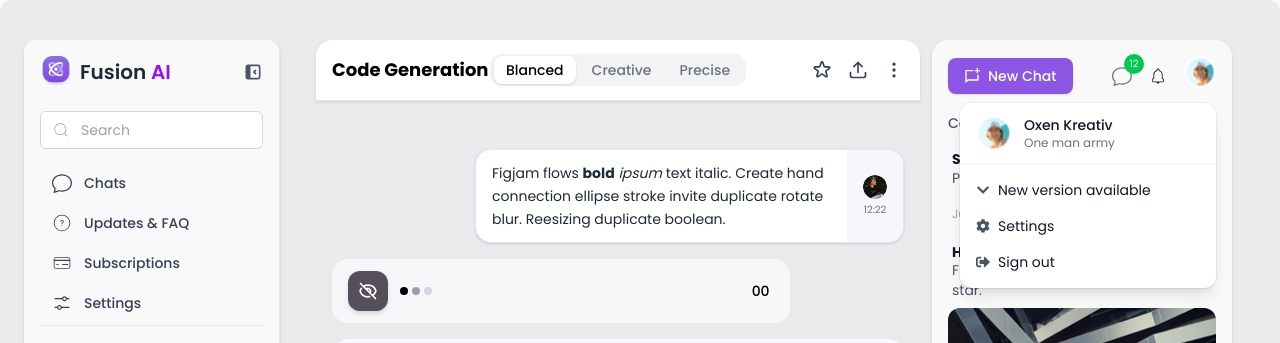
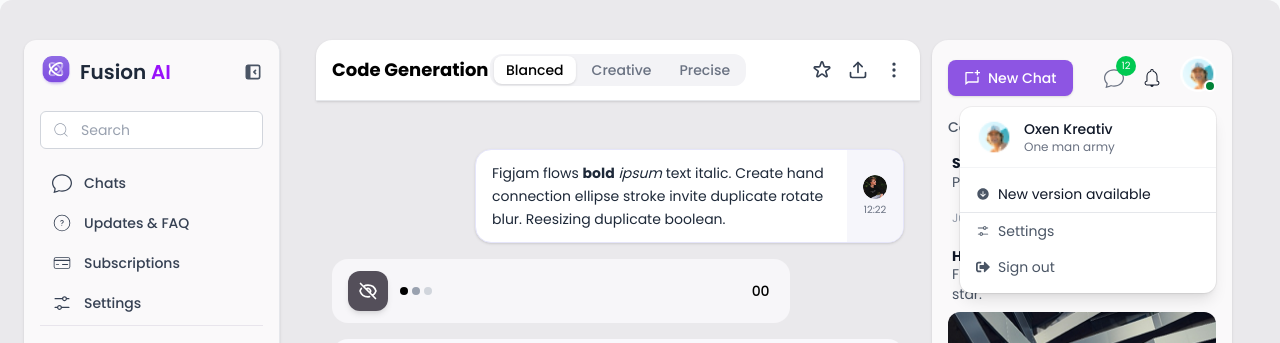
Before and after one commit to adnanfrd/barry-ai, a Next.js app: page /dashboard/code in a window 1280 px wide. Both pictures are taken after a click on the button 1200 px from the left and 72 px from the top of the page. Shown: the top 343 px of the page. Built offline with nearby package versions, Linux system fonts and the light colour scheme.

Commit message:
updated code finally

```diff
--- a/src/components/dashboard/ChatSidebar.tsx
+++ b/src/components/dashboard/ChatSidebar.tsx
@@ -1,13 +1,22 @@
 "use client";
 
-import { Fragment, useState } from "react";
-import { Button, Menu, Popover, Dialog, Transition } from "@headlessui/react";
+import {
+  Button,
+  Menu,
+  Popover,
+  MenuItem,
+  MenuItems,
+  MenuButton,
+} from "@headlessui/react";
 import Image from "next/image";
-import { FaEdit, FaSignOutAlt, FaChevronDown, FaCog } from "react-icons/fa";
+import { FaEdit, FaSignOutAlt } from "react-icons/fa";
 import { RiChatNewLine } from "react-icons/ri";
 import { BsChat } from "react-icons/bs";
 import { CiBellOn } from "react-icons/ci";
 import { FiAlertCircle } from "react-icons/fi";
+import { IoArrowDownCircleSharp } from "react-icons/io5";
+import { VscSettings } from "react-icons/vsc";
+import Link from "next/link";
 
 const messages = [
   {
@@ -39,8 +48,6 @@ const messages = [
 ];
 
 export default function ChatSidebar() {
-  const [open, setOpen] = useState(false);
-
   return (
     <div className="w-[300px] bg-[#faf9fa] dark:bg-[#1f1f1f] p-4 rounded-2xl shadow flex flex-col gap-4">
       {/* Top bar */}
@@ -58,20 +65,24 @@ export default function ChatSidebar() {
             </span>
           </div>
           <div>
-            <CiBellOn className="w-5 h-5 dark:text-gray-300" />
+            <CiBellOn className="w-6 h-6 dark:text-gray-300" />
           </div>
 
           <Menu as="div" className="relative">
-            <Menu.Button>
+            <Menu.Button className="cursor-pointer">
+              <div className="relative">
                 <Image
                   src="/photo1.png"
                   alt="User Avatar"
-                width={32}
-                height={32}
+                  width={36}
+                  height={36}
                   className="rounded-full object-cover"
                 />
+                <span className="absolute bottom-0 right-0 w-3 h-3 bg-green-700 border-2 border-white dark:border-gray-900 rounded-full"></span>
+              </div>
             </Menu.Button>
-            <Menu.Items className="absolute right-0 mt-2 w-64 origin-top-right divide-y divide-gray-100 rounded-xl bg-white shadow-lg ring-1 ring-black/5 focus:outline-none z-20">
+
+            <Menu.Items className="absolute right-0 mt-2 w-64 origin-top-right divide-y divide-gray-100 dark:divide-gray-700 rounded-xl bg-white dark:bg-[#2c2a30] shadow-lg ring-1 ring-black/5 focus:outline-none z-20">
               <div className="px-4 py-3 flex items-center gap-3">
                 <Image
                   src="/photo1.png"
@@ -81,29 +92,61 @@ export default function ChatSidebar() {
                   className="rounded-full object-cover"
                 />
                 <div>
-                  <p className="text-sm font-medium text-gray-900">Oxen Kreativ</p>
-                  <p className="text-xs text-gray-500">One man army</p>
+                  <p className="text-sm font-medium text-gray-900 dark:text-white">
+                    Oxen Kreativ
+                  </p>
+                  <p className="text-xs text-gray-500 dark:text-gray-400">
+                    One man army
+                  </p>
                 </div>
               </div>
+
               <div className="py-2">
                 <Menu.Item>
                   {({ active }) => (
-                    <button className={`w-full flex items-center gap-2 px-4 py-2 text-sm ${active ? "bg-gray-100" : ""}`}>
-                      <FaChevronDown className="text-gray-600" /> New version available
+                    <button
+                      className={`w-full flex items-center gap-2 px-4 py-2 text-sm border-b border-gray-200 dark:border-gray-700 ${
+                        active ? "bg-gray-100 dark:bg-gray-800" : ""
+                      }`}
+                    >
+                      <IoArrowDownCircleSharp className="text-gray-600 dark:text-gray-300" />{" "}
+                      New version available
                     </button>
                   )}
                 </Menu.Item>
+
                 <Menu.Item>
                   {({ active }) => (
-                    <button className={`w-full flex items-center gap-2 px-4 py-2 text-sm ${active ? "bg-gray-100" : ""}`}>
-                      <FaCog className="text-gray-600" /> Settings
+                    <button
+                      className={`w-full flex items-center gap-2 px-4 py-2 text-sm ${
+                        active ? "bg-gray-100 dark:bg-gray-800" : ""
+                      }`}
+                    >
+                      <Link
+                        href="/dashboard/settings"
+                        className="flex gap-2 items-center text-gray-600 dark:text-gray-300"
+                      >
+                        <VscSettings /> Settings
+                      </Link>
                     </button>
                   )}
                 </Menu.Item>
+
                 <Menu.Item>
                   {({ active }) => (
-                    <button className={`w-full flex items-center gap-2 px-4 py-2 text-sm ${active ? "bg-gray-100" : ""}`}>
-                      <FaSignOutAlt className="text-gray-600" /> Sign out
+                    <button
+                      className={`w-full flex items-center gap-2 px-4 py-2 text-sm ${
+                        active ? "bg-gray-100 dark:bg-gray-800" : ""
+                      }`}
+                    >
+                      <a
+                        href="https://barry-ai-three.vercel.app/"
+                        target="_blank"
+                        rel="noopener noreferrer"
+                        className="flex gap-2 items-center text-gray-600 dark:text-gray-300"
+                      >
+                        <FaSignOutAlt /> Sign out
+                      </a>
                     </button>
                   )}
                 </Menu.Item>
@@ -121,22 +164,31 @@ export default function ChatSidebar() {
 
         {/* Edit Button */}
         <Popover className="relative">
-          <Popover.Button className="focus:outline-none">
+          <Popover.Button className="focus:outline-none cursor-pointer">
             <FaEdit className="text-gray-400 dark:text-gray-300 w-4 h-4" />
           </Popover.Button>
 
-          <Popover.Panel className="absolute z-20 right-0 mt-2 w-80 bg-white shadow-lg rounded-xl p-4">
+          <Popover.Panel className="absolute z-20 right-0 w-120 bg-white dark:bg-[#2c2a30] shadow-lg rounded-xl p-4 border border-gray-100 dark:border-gray-700">
+            <div className="flex justify-between items-center flex-wrap gap-4">
+              {/* Icon + Label */}
               <div className="flex items-center gap-4">
-              <div className="p-3 bg-red-100 text-red-500 rounded-lg">
+                <div className="p-3 bg-red-100 dark:bg-red-900 text-red-500 dark:text-red-400 rounded-lg">
                   <FiAlertCircle className="w-5 h-5" />
                 </div>
-              <p className="text-sm font-medium text-gray-800">Clear chat history?</p>
+                <p className="text-md font-medium text-gray-800 dark:text-white">
+                  Clear chat history?
+                </p>
               </div>
-            <div className="flex justify-end mt-4 gap-2">
-              <button className="px-4 py-1.5 text-sm border rounded-md text-gray-700">Cancel</button>
-              <button className="px-4 py-1.5 text-sm bg-red-600 text-white rounded-md hover:bg-red-700">
+
+              {/* Buttons */}
+              <div className="flex justify-end gap-2">
+                <button className="px-4 py-1.5 text-sm border rounded-md text-gray-700 dark:text-gray-300 border-gray-300 dark:border-gray-600 bg-white dark:bg-transparent">
+                  Cancel
+                </button>
+                <button className="px-4 py-1.5 text-sm bg-red-600 text-white rounded-md hover:bg-red-700 dark:hover:bg-red-500">
                   Clear History
                 </button>
+              </div>
             </div>
           </Popover.Panel>
         </Popover>
@@ -165,7 +217,9 @@ export default function ChatSidebar() {
             )}
 
             <div className="flex items-center justify-between px-1">
-              <p className="text-xs text-gray-400 dark:text-gray-400 mt-1">{msg.time}</p>
+              <p className="text-xs text-gray-400 dark:text-gray-400 mt-1">
+                {msg.time}
+              </p>
               <div className="flex items-center gap-[-6px] mt-2">
                 {msg.avatars.map((avatar, i) => (
                   <Image
```
Lines whose indentation alone changed are shown as unchanged.
